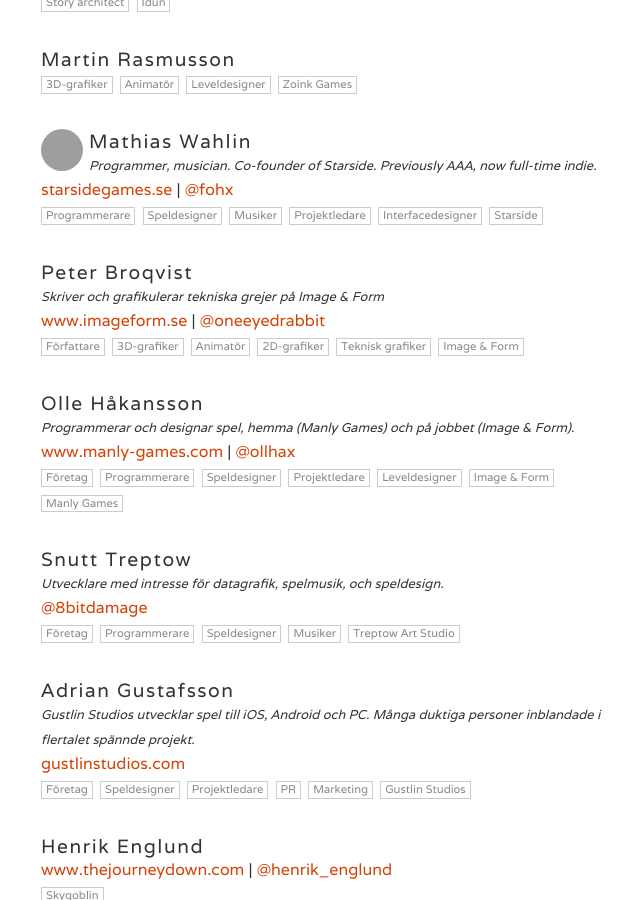
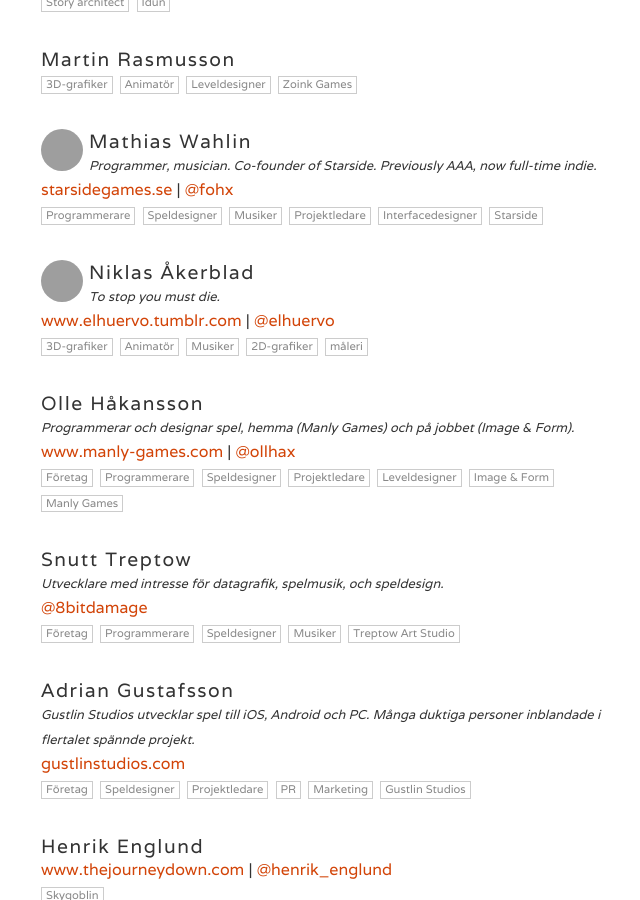
Before and after one commit to indiespel-gbg/indiespel-gbg.github.io, a Jekyll site: the page built from medlemmar.html, in a window 1280 px wide and 900 px high, scrolled down 2192 px. Shown: the whole window, without its empty margins (315-955 px from the left). Built offline with Jekyll 4.4.1, drawn with Linux system fonts in a browser that asks for light colours; some of the changed text lies outside the part shown; grey boxes are pictures that could not be loaded.

Commit message:
add nicke

```diff
--- a/_data/members.yml
+++ b/_data/members.yml
@@ -361,3 +361,15 @@
   - Programmerare
   - 2D-grafiker
   - 3D-grafiker
+
+- name: Niklas Åkerblad
+  bio: To stop you must die.
+  website: www.elhuervo.tumblr.com
+  twitter: elhuervo
+  gravatar: c16c06cdc0fbb3d20f234a9c727269cb
+  tags:
+  - 3D-grafiker
+  - Animatör
+  - Musiker
+  - 2D-grafiker
+  - måleri
```
